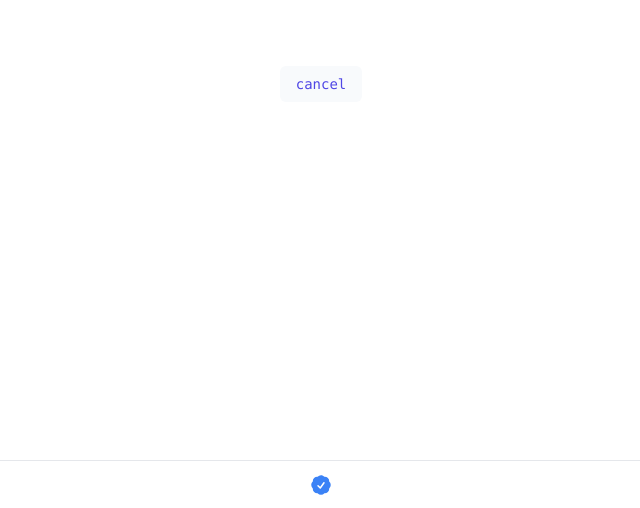
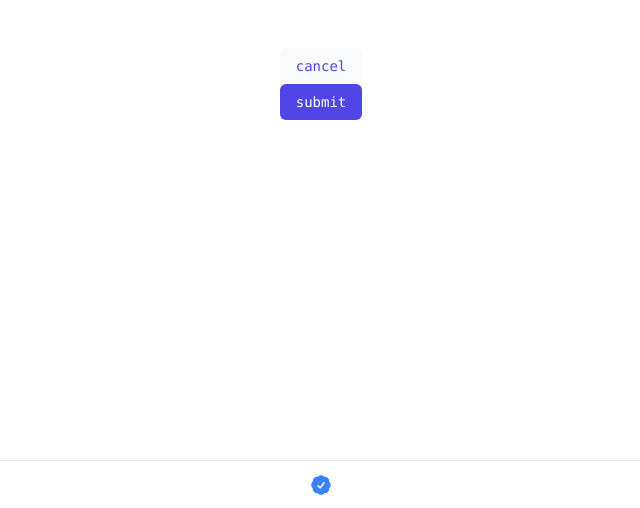
Before and after one commit to shunya-kitajima/try-error-app, a Next.js app: page /daily in a window 1280 px wide. Shown: the part 292-800 px from the top of the page, without its empty margins (319-959 px from the left). Built offline with nearby package versions, Linux system fonts and the light colour scheme.

Commit message:
modify button text

```diff
--- a/components/DailyForm.tsx
+++ b/components/DailyForm.tsx
@@ -12,6 +12,12 @@ const DailyForm: React.FC = () => {
           cancel
         </button>
       </Link>
+      <button
+        type="button"
+        className="w-25 flex justify-center rounded-md bg-indigo-600 px-4 py-2 text-sm text-white"
+      >
+        submit
+      </button>
     </>
   )
 }
```
